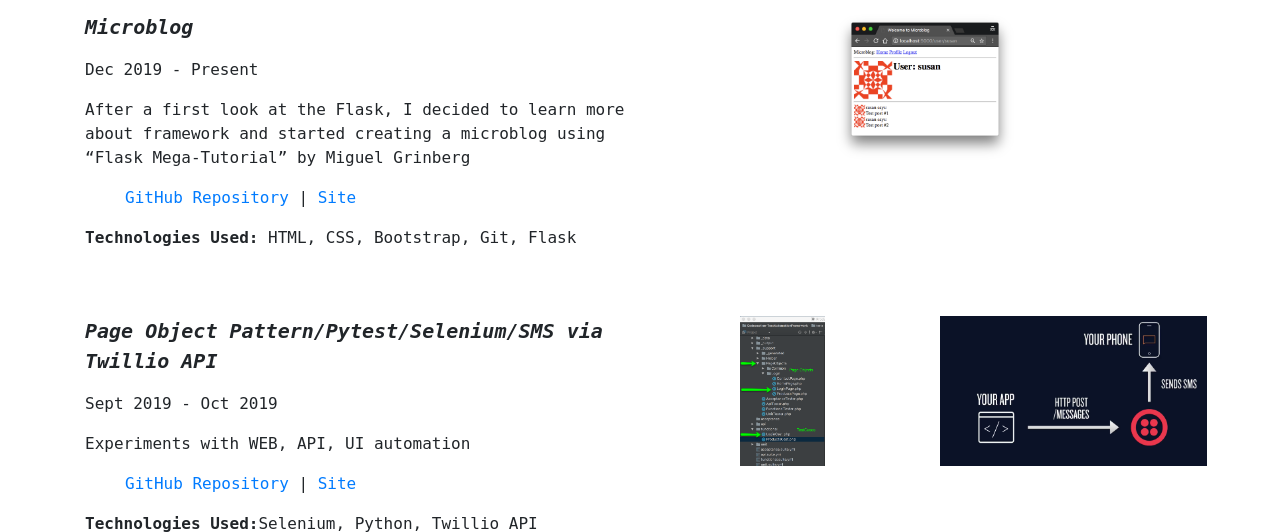
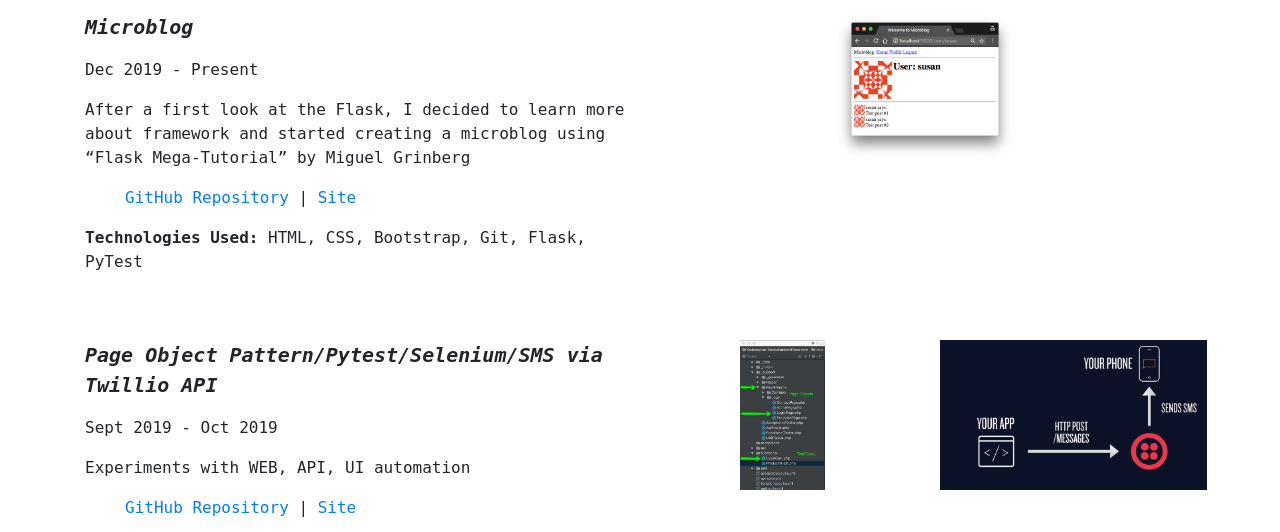
Before and after one commit to alekseyby/flk, a Flask app: page /projects in a window 1280 px wide. Shown: the part 870-1402 px from the top of the page. Run offline with Flask 2, Linux system fonts and the light colour scheme; some libraries are stand-ins or nearby versions; some web fonts are replaced.

Commit message:
projects updated

```diff
--- a/templates/projects.html
+++ b/templates/projects.html
@@ -81,7 +81,7 @@
                      <li> | </li>
                      <li><a  href=#>Site</a></li>
                   </ul>
-                  <p><strong>Technologies Used:</strong> HTML, CSS, Bootstrap, Git, Flask</p>
+                  <p><strong>Technologies Used:</strong> HTML, CSS, Bootstrap, Git, Flask, PyTest</p>
                </div>
             </div>
 
```
